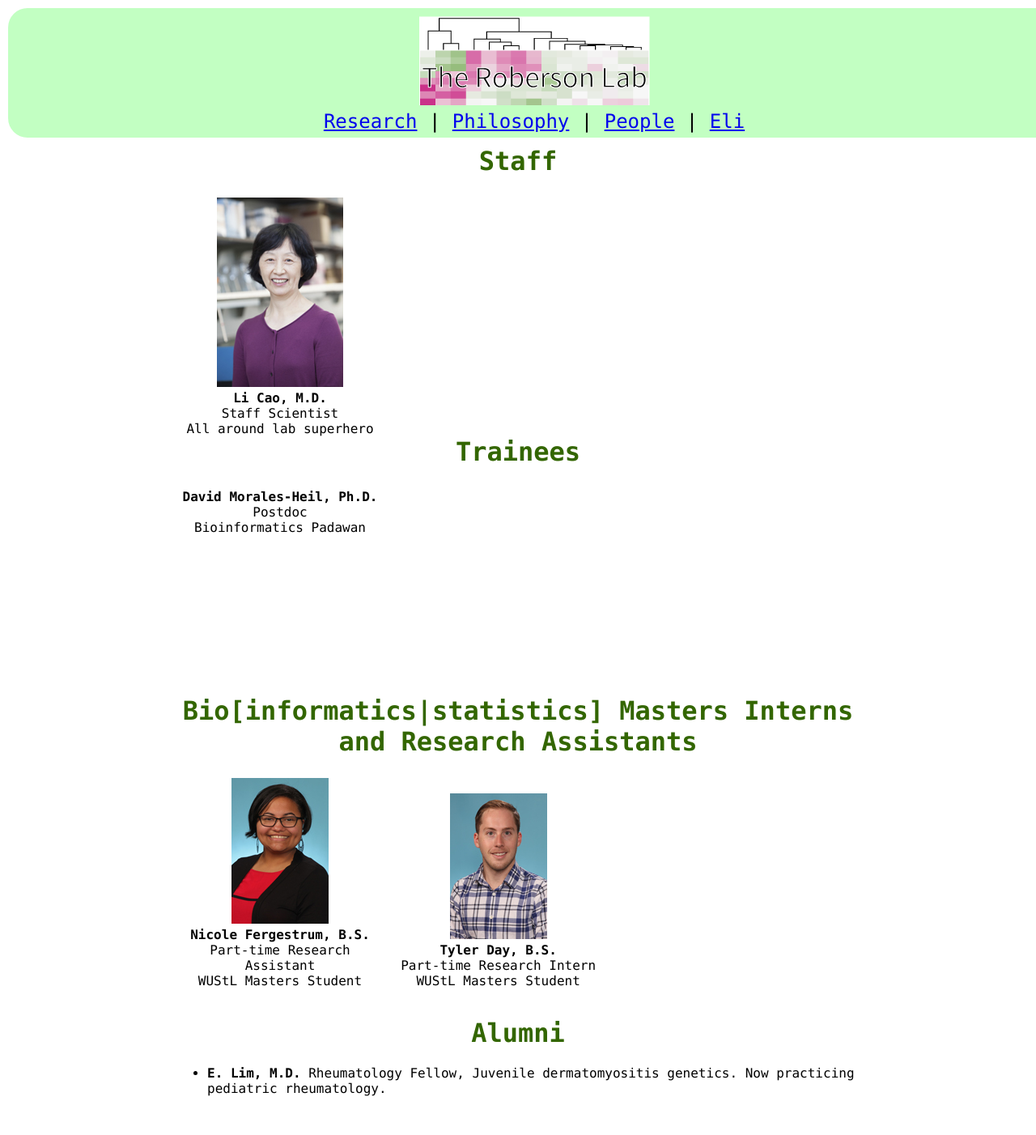
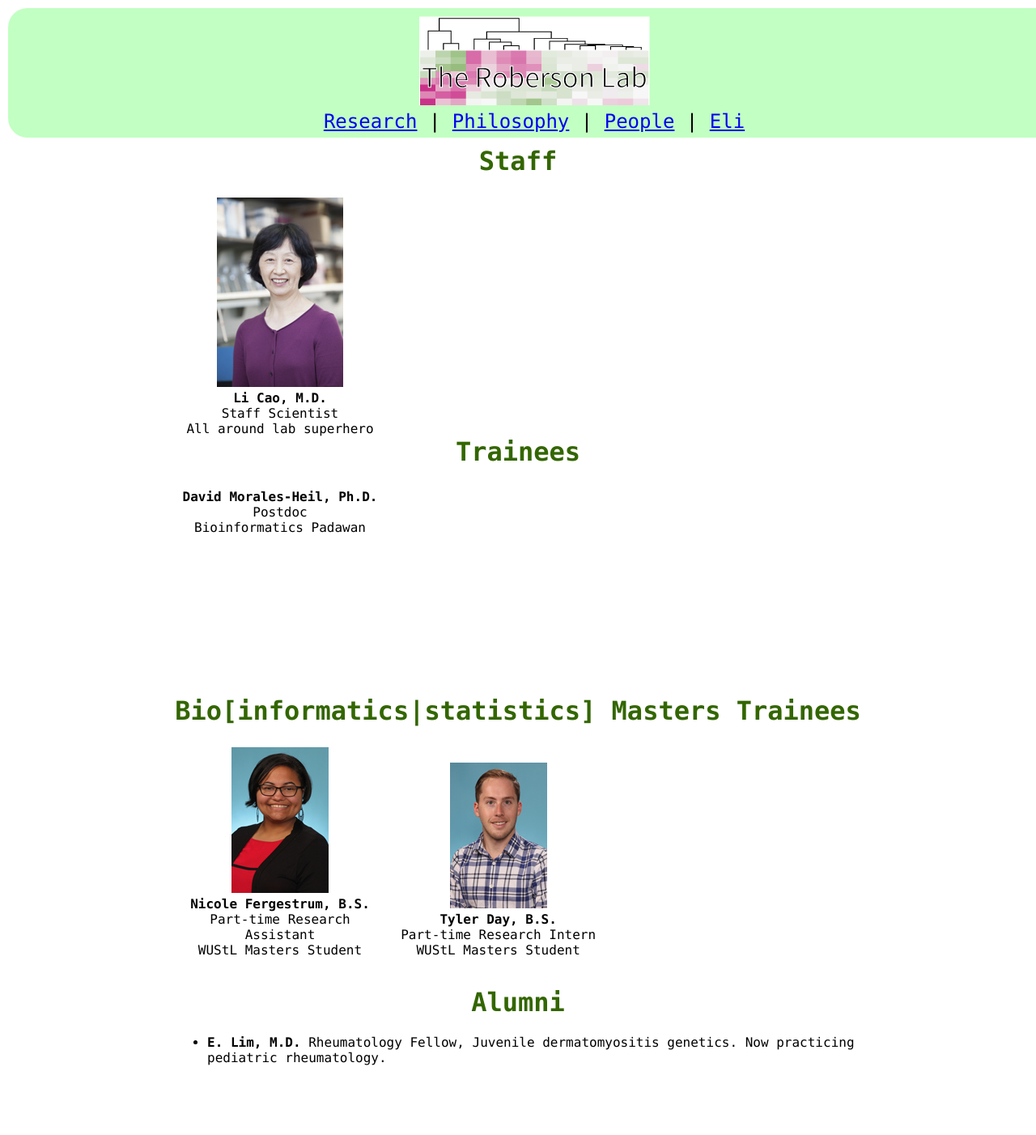
Before and after one commit to RobersonLab/RobersonLab.github.io, a Jekyll site: the page built from people.md, in a window 1280 px wide. Shown: the whole page at 81% size. Built offline with Jekyll 4.4.1, drawn with Linux system fonts in a browser that asks for light colours; after the commit the page ends 1364 px from its top, so only the background shows below that.

Commit message:
Let's try yet another new heading

```diff
--- a/people.md
+++ b/people.md
@@ -19,7 +19,7 @@ Postdoc<br>
 Bioinformatics Padawan
 </div>
 
-<h1 id="h1nopad" class="center">Bio&#91;informatics&#124;statistics&#93; Masters Interns and Research Assistants</h1>
+<h1 id="h1nopad" class="center">Bio&#91;informatics&#124;statistics&#93; Masters Trainees</h1>
 <div id="people">
 <img src="images/people/nicole_small.jpg" alt="lab members pic" width="120px" height="180px"><br>
 <span class="reverse"> <strong>.S.B ,murtsegreF elociN</strong> </span><br>
```
